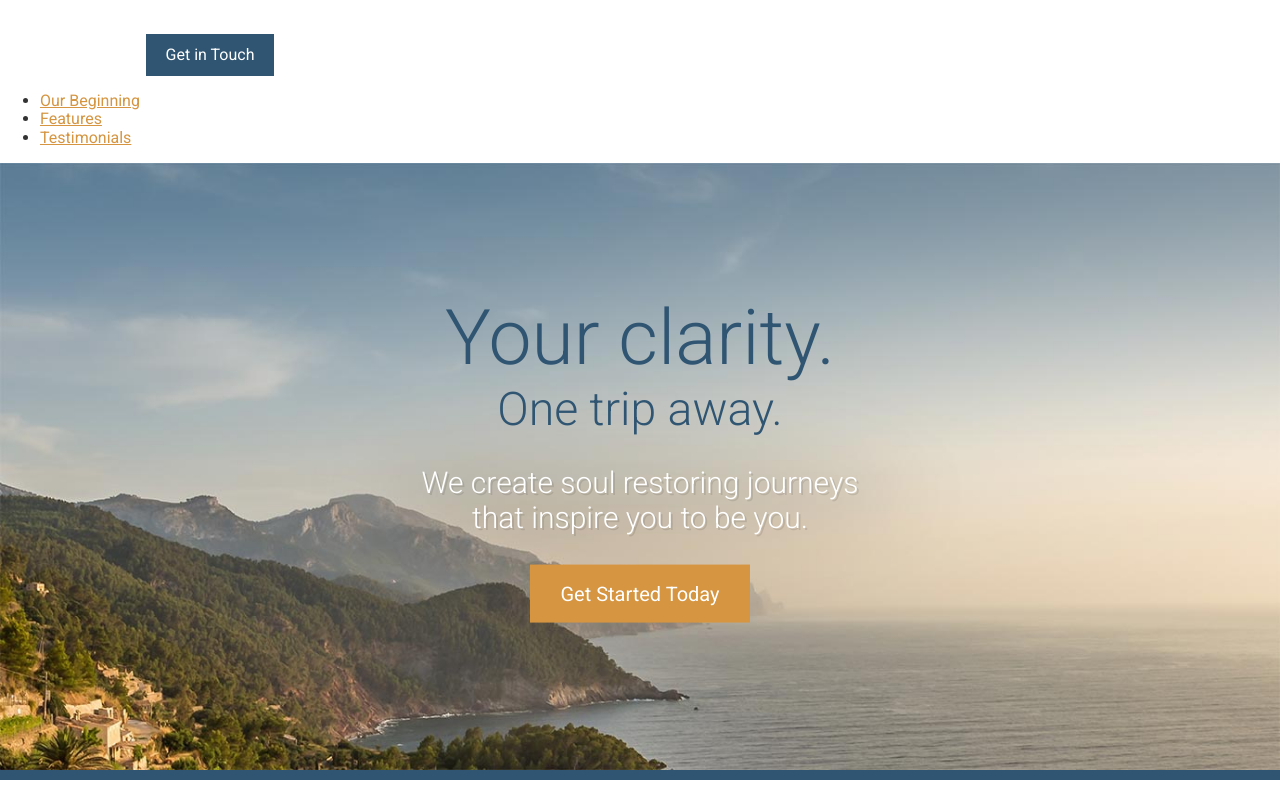
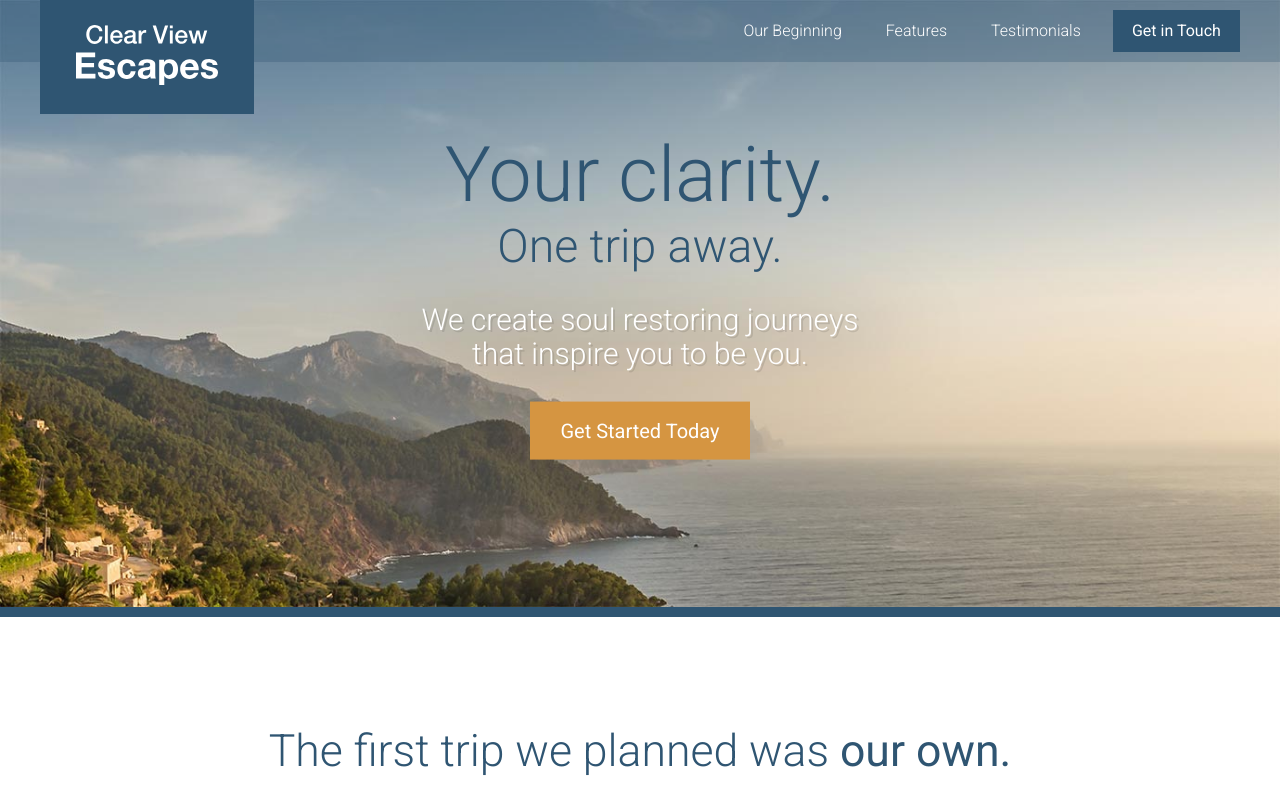
Before and after one commit to diegogslomp/travel-site, a website: page app/index.html in a window 1280 px wide. Shown: the top 800 px of the page. Drawn offline with Linux system fonts and the light colour scheme.

Commit message:
37. Styling our Header (Part 1)

```diff
--- /dev/null
+++ b/app/assets/styles/modules/_primary-nav.css
@@ -0,0 +1,27 @@
+.primary-nav {
+
+
+    &--pull-right {
+        float: right;
+    }
+
+    ul {
+        margin: 0;
+        padding: 0;
+        @mixin clearfix;
+    }
+
+    li {
+        list-style: none;
+        float: left;
+        padding-right: 20px;
+    }
+
+    a {
+        color: #fff;
+        text-decoration: none;
+        font-weight: 300;
+        display: block;
+        padding: 12px;
+    }
+}
--- /dev/null
+++ b/app/assets/styles/modules/_site-header.css
@@ -0,0 +1,18 @@
+.site-header {
+    padding: 10px 0;
+    position: absolute;
+    width: 100%;
+    z-index: 2;
+    background-color: rgba($mainBlue, .3);
+
+    &__btn-container {
+        float: right;
+    }
+
+    &__logo {
+        position: absolute;
+        top: 0;
+        background-color: $mainBlue;
+        padding: 25px 36px;
+    }
+}
--- a/app/assets/styles/styles.css
+++ b/app/assets/styles/styles.css
@@ -13,4 +13,6 @@
 @import 'modules/_feature-item';
 @import 'modules/_testimonial';
 @import 'modules/_sprite';
-@import 'modules/_site-footer'
+@import 'modules/_site-footer';
+@import 'modules/_site-header';
+@import 'modules/_primary-nav';
--- a/app/index.html
+++ b/app/index.html
@@ -12,16 +12,20 @@
 </head>
 
 <body>
-  <header>
+  <header class="site-header">
+    <div class="wrapper">
+      <div class="site-header__logo">
         <img src="assets/images/icons/clear-view-escapes.svg" />
-    <a class="btn" href="#">Get in Touch</a>
-    <nav>
+      </div>
+      <div class="site-header__btn-container"> <a class="btn" href="#">Get in Touch</a> </div>
+      <nav class="primary-nav primary-nav--pull-right">
         <ul>
           <li><a href="#our-beginning">Our Beginning</a></li>
           <li><a href="#features">Features</a></li>
           <li><a href="#testimonials">Testimonials</a></li>
         </ul>
       </nav>
+    </div>
   </header>
 
   <link rel="stylesheet" href="temp/styles/styles.css" />
--- a/app/temp/styles/styles.css
+++ b/app/temp/styles/styles.css
@@ -1053,3 +1053,51 @@ a {
             margin-right: 1.4rem
     }
     }
+
+.site-header {
+    padding: 10px 0;
+    position: absolute;
+    width: 100%;
+    z-index: 2;
+    background-color: rgba(47,85,114, .3);
+}
+
+.site-header__btn-container {
+        float: right;
+    }
+
+.site-header__logo {
+        position: absolute;
+        top: 0;
+        background-color: #2f5572;
+        padding: 25px 36px;
+    }
+
+.primary-nav--pull-right {
+        float: right;
+    }
+
+.primary-nav ul {
+        margin: 0;
+        padding: 0;
+    }
+
+.primary-nav ul::after {
+        content: "";
+        clear: both;
+        display: table;
+    }
+
+.primary-nav li {
+        list-style: none;
+        float: left;
+        padding-right: 20px;
+    }
+
+.primary-nav a {
+        color: #fff;
+        text-decoration: none;
+        font-weight: 300;
+        display: block;
+        padding: 12px;
+    }
--- a/gulp/tasks/styles.js
+++ b/gulp/tasks/styles.js
@@ -5,11 +5,12 @@ const cssvars = require('postcss-simple-vars');
 const nested = require('postcss-nested');
 const cssImport = require('postcss-import');
 const mixins = require('postcss-mixins');
+const hexrgba = require('postcss-hexrgba');
 
 gulp.task('styles', function () {
     return gulp
         .src('./app/assets/styles/styles.css')
-        .pipe(postcss([cssImport, mixins, cssvars, nested, autoprefixer]))
+        .pipe(postcss([cssImport, mixins, cssvars, nested, hexrgba, autoprefixer]))
         .on('error', function (errorInfo) {
             console.log(errorInfo.toString());
             this.emit('end');
--- a/package.json
+++ b/package.json
@@ -13,6 +13,7 @@
     "gulp-postcss": "^8.0.0",
     "gulp-rename": "^1.4.0",
     "gulp-svg-sprite": "^1.5.0",
+    "postcss-hexrgba": "^2.0.0",
     "postcss-import": "^12.0.1",
     "postcss-mixins": "^6.2.2",
     "postcss-nested": "^4.1.2",
```
Also changed, not shown: 1 other file. Lines whose indentation alone changed are shown as unchanged.
